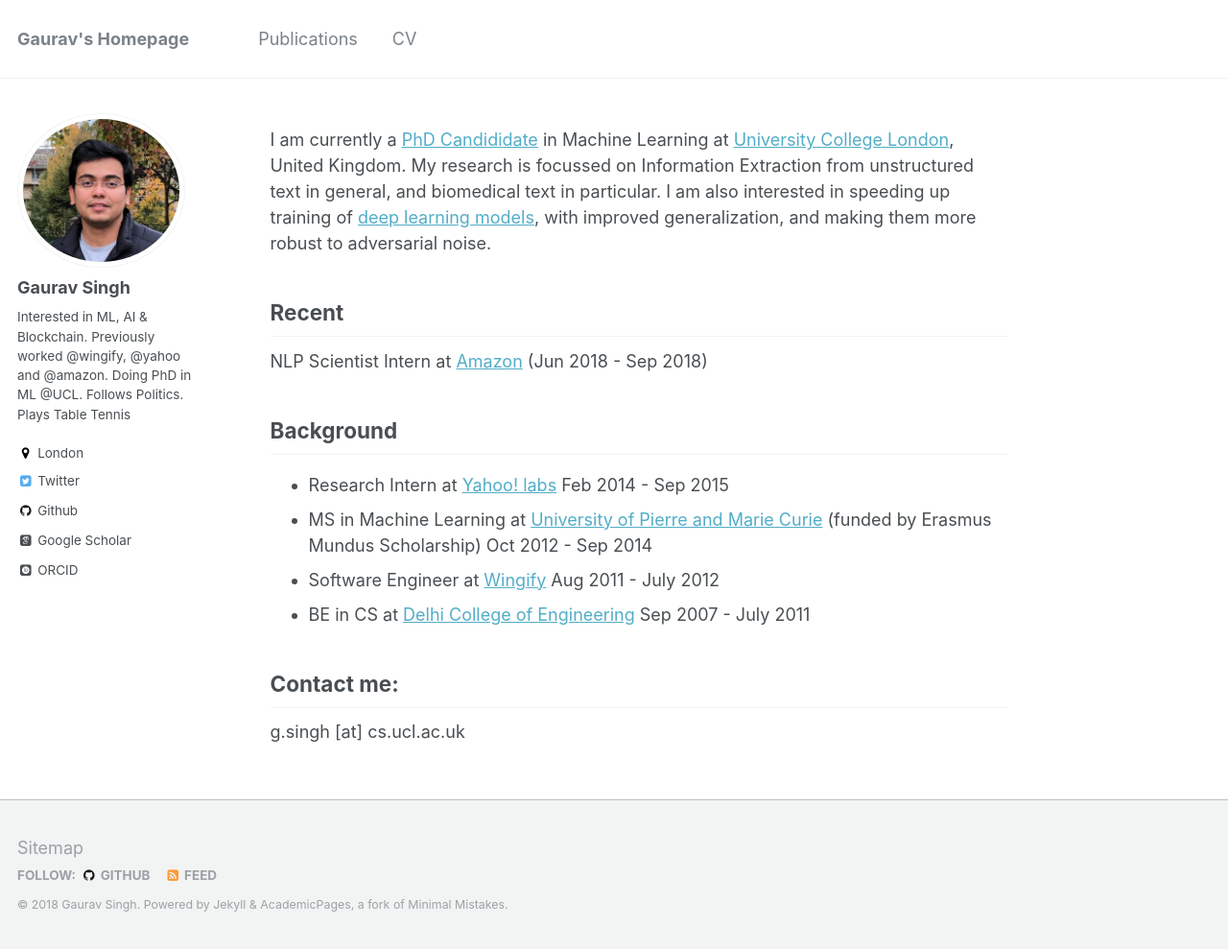
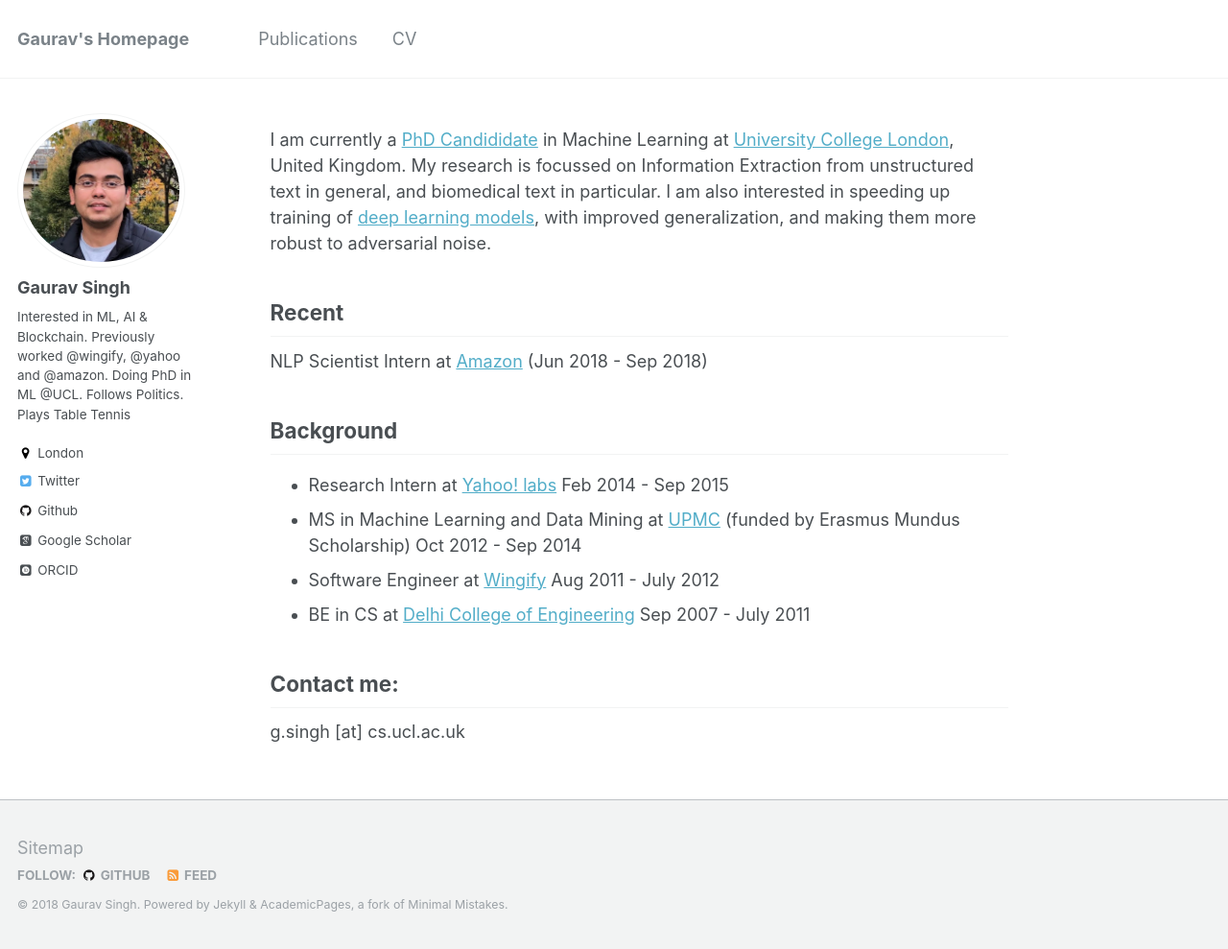
Before and after one commit to gauravsc/gauravsc.github.io, a Jekyll site: the page built from _pages/about.md, in a window 1280 px wide and 989 px high. Shown: the whole window at 96% size. Built offline with Jekyll 4.4.1, drawn with Linux system fonts in a browser that asks for light colours; some web fonts are replaced.

Commit message:
small fix in anchor tag

```diff
--- a/_pages/about.md
+++ b/_pages/about.md
@@ -17,7 +17,7 @@
 Background
 ------
 * Research Intern at <a href ="https://research.yahoo.com/">Yahoo! labs</a> Feb 2014 - Sep 2015
-* MS in Machine Learning at <a href = "http://www.upmc.fr/en/">University of Pierre and Marie Curie</a> (funded by Erasmus Mundus Scholarship) Oct 2012 - Sep 2014
+* MS in Machine Learning and Data Mining at <a href = "http://www.upmc.fr/en/">UPMC</a> (funded by Erasmus Mundus Scholarship) Oct 2012 - Sep 2014
 * Software Engineer at <a href="http://wingify.com/">Wingify</a> Aug 2011 - July 2012
 * BE in CS at <a href="http://dtu.ac.in/">Delhi College of Engineering</a> Sep 2007 - July 2011
 
```
